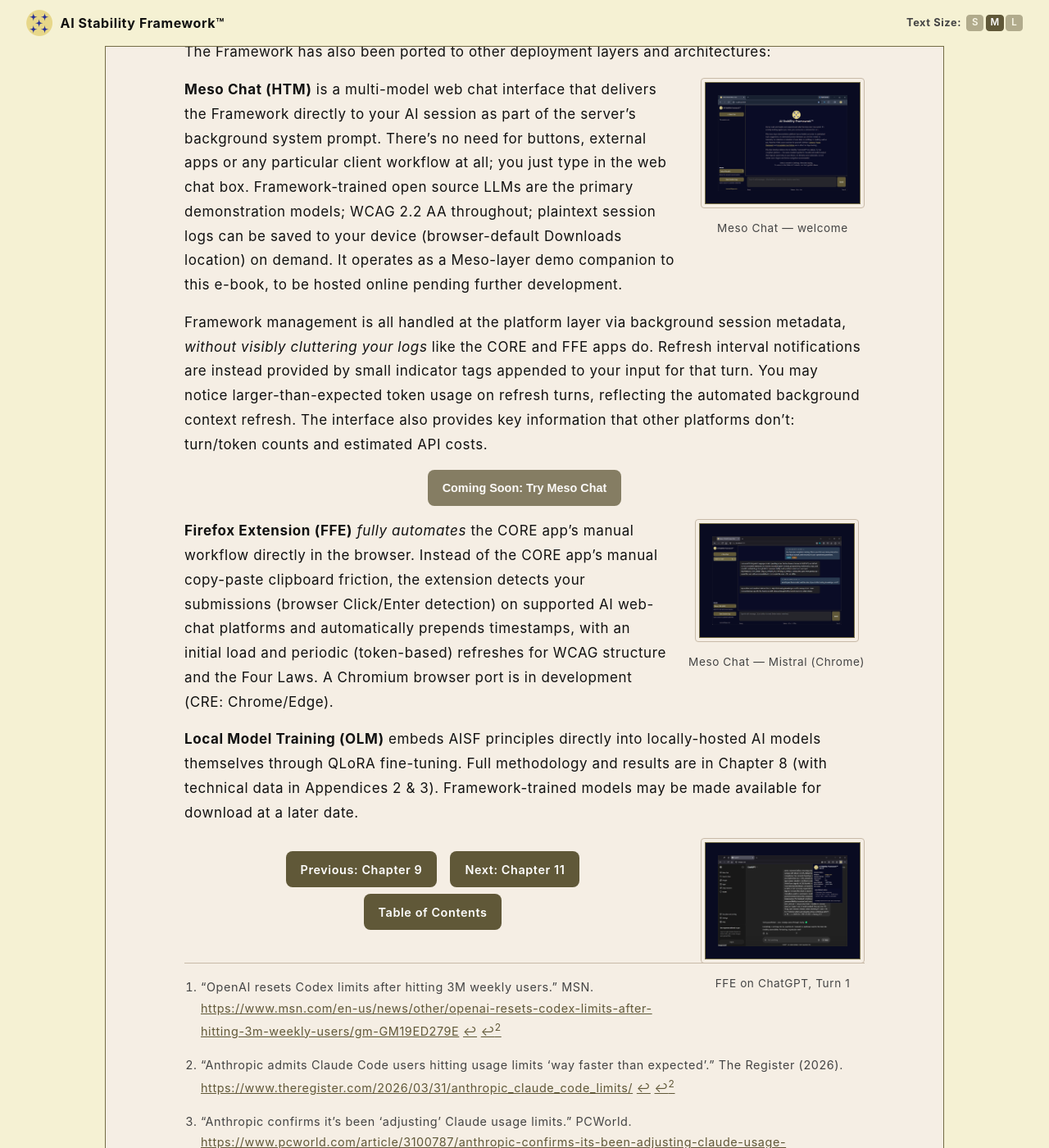
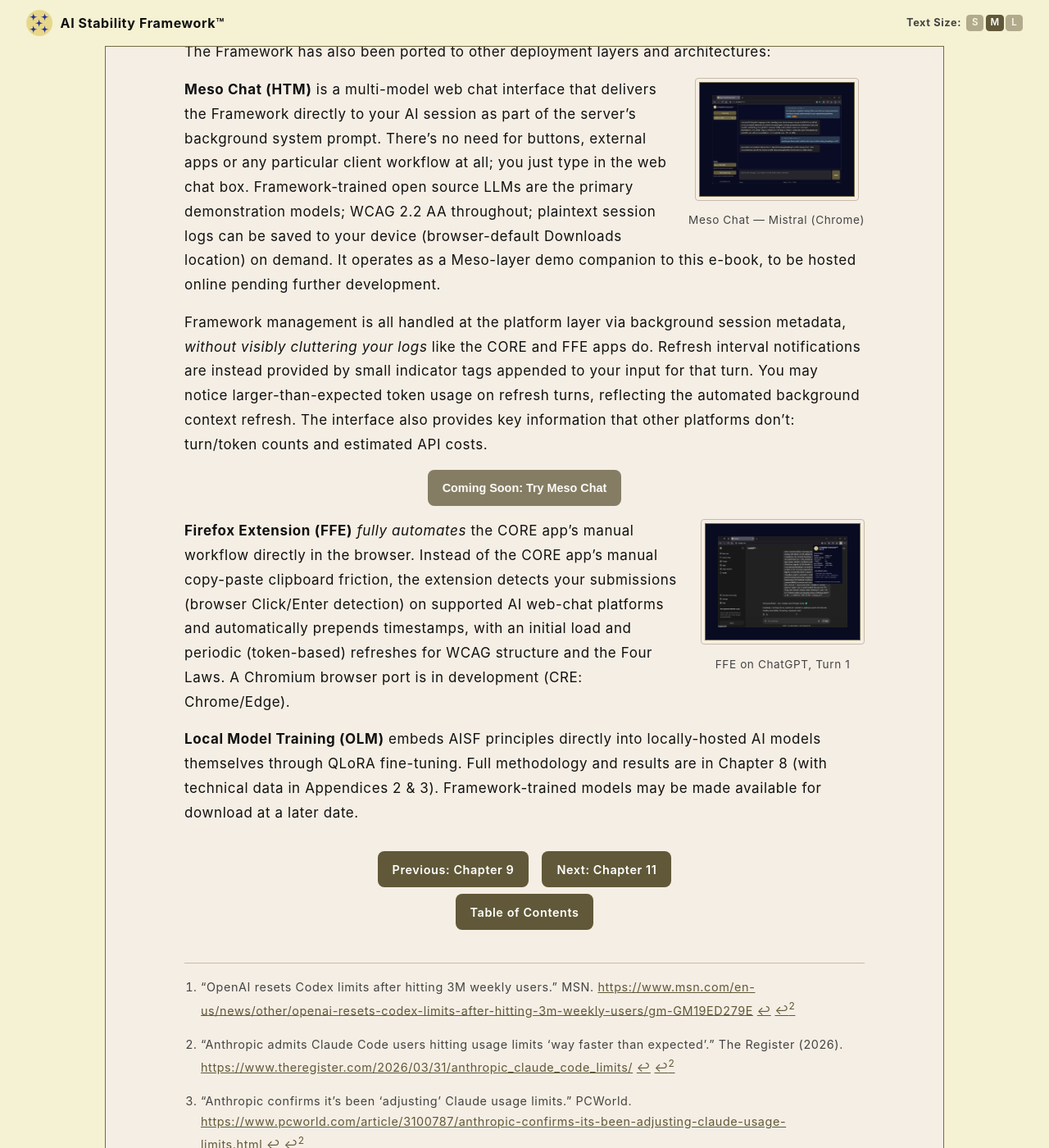
Before and after one commit to rojaslen/AISF-WEB, a Jekyll site: the page built from ch10.md, in a window 1280 px wide and 1400 px high, scrolled down 3939 px. Shown: the whole window at 82% size. Built offline with Jekyll 4.4.1, drawn with Linux system fonts in a browser that asks for light colours; some web fonts are replaced.

Commit message:
Update ch10.md

```diff
--- a/ch10.md
+++ b/ch10.md
@@ -89,10 +89,10 @@
 The Framework has also been ported to other deployment layers and architectures:
 
 <figure class="screenshot float-right">
-  <button class="thumb-btn" data-src="/assets/images/htm-welcome-dark.png" data-alt="Meso Chat welcome screen, dark mode" aria-label="View full size: Meso Chat welcome screen">
-    <img style="border: 1px solid #746C44; padding: 15px; background-color: #090B21"  src="/assets/images/htm-welcome-dark.png" alt="" aria-hidden="true" class="thumbnail">
+  <button class="thumb-btn" data-src="/assets/images/htm-turn1-dark.png" data-alt="Meso Chat active session, dark mode" aria-label="View full size: Meso Chat active session">
+    <img style="border: 1px solid #746C44; padding: 15px; background-color: #090B21"  src="/assets/images/htm-turn1-dark.png" alt="" aria-hidden="true" class="thumbnail">
   </button>
-  <figcaption>Meso Chat — welcome</figcaption>
+  <figcaption>Meso Chat — Mistral (Chrome)</figcaption>
 </figure>
 
 **Meso Chat (HTM)** is a multi-model web chat interface that delivers the Framework directly to your AI session as part of the server's background system prompt. There's no need for buttons, external apps or any particular client workflow at all; you just type in the web chat box. Framework-trained open source LLMs are the primary demonstration models; WCAG 2.2 AA throughout; plaintext session logs can be saved to your device (browser-default Downloads location) on demand. It operates as a Meso-layer demo companion to this e-book, to be hosted online pending further development.
@@ -102,22 +102,15 @@
 <p><button class="demo-btn" disabled aria-disabled="true">Coming Soon: Try Meso Chat</button></p>
 
 <figure class="screenshot float-right">
-  <button class="thumb-btn" data-src="/assets/images/htm-turn1-dark.png" data-alt="Meso Chat active session, dark mode" aria-label="View full size: Meso Chat active session">
-    <img style="border: 1px solid #746C44; padding: 15px; background-color: #090B21"  src="/assets/images/htm-turn1-dark.png" alt="" aria-hidden="true" class="thumbnail">
+  <button class="thumb-btn" data-src="/assets/images/gpt-ffe-turn1.png" data-alt="Firefox extension active with ChatGPT, turn 1 with popup" aria-label="View full size: Firefox extension on ChatGPT, turn 1 with popup">
+    <img style="border: 1px solid #746C44; padding: 15px; background-color: #090B21"  src="/assets/images/gpt-ffe-turn1.png" alt="" aria-hidden="true" class="thumbnail">
   </button>
-  <figcaption>Meso Chat — Mistral (Chrome)</figcaption>
+  <figcaption>FFE on ChatGPT, Turn 1</figcaption>
 </figure>
 
 **Firefox Extension (FFE)** *fully automates* the CORE app's manual workflow directly in the browser. Instead of the CORE app's manual copy-paste clipboard friction, the extension detects your submissions (browser Click/Enter detection) on supported AI web-chat platforms and automatically prepends timestamps, with an initial load and periodic (token-based) refreshes for WCAG structure and the Four Laws. A Chromium browser port is in development (CRE: Chrome/Edge).
 
 **Local Model Training (OLM)** embeds AISF principles directly into locally-hosted AI models themselves through QLoRA fine-tuning. Full methodology and results are in Chapter 8 (with technical data in Appendices 2 & 3). Framework-trained models may be made available for download at a later date.
-
-<figure class="screenshot float-right">
-  <button class="thumb-btn" data-src="/assets/images/gpt-ffe-turn1.png" data-alt="Firefox extension active with ChatGPT, turn 1 with popup" aria-label="View full size: Firefox extension on ChatGPT, turn 1 with popup">
-    <img style="border: 1px solid #746C44; padding: 15px; background-color: #090B21"  src="/assets/images/gpt-ffe-turn1.png" alt="" aria-hidden="true" class="thumbnail">
-  </button>
-  <figcaption>FFE on ChatGPT, Turn 1</figcaption>
-</figure>
 
 <nav>
 <div class="chapter-nav">
```
